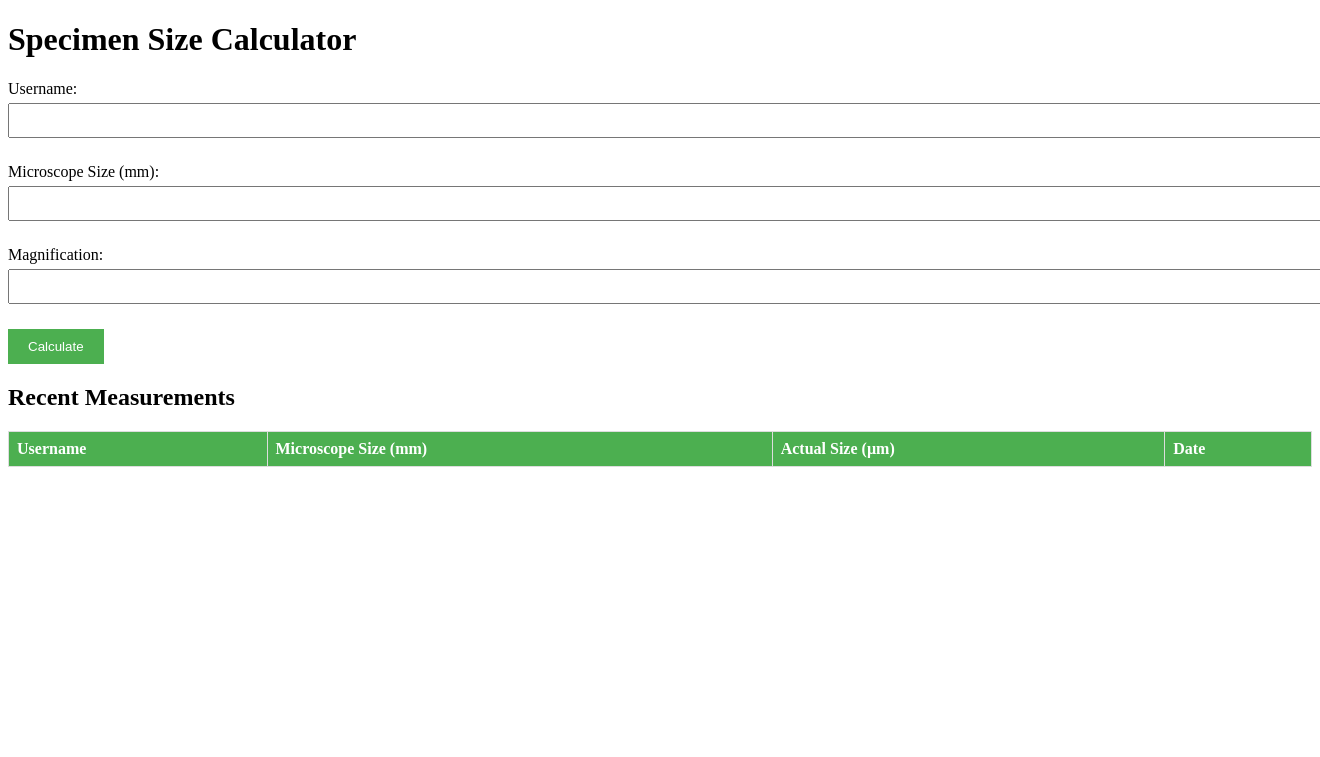
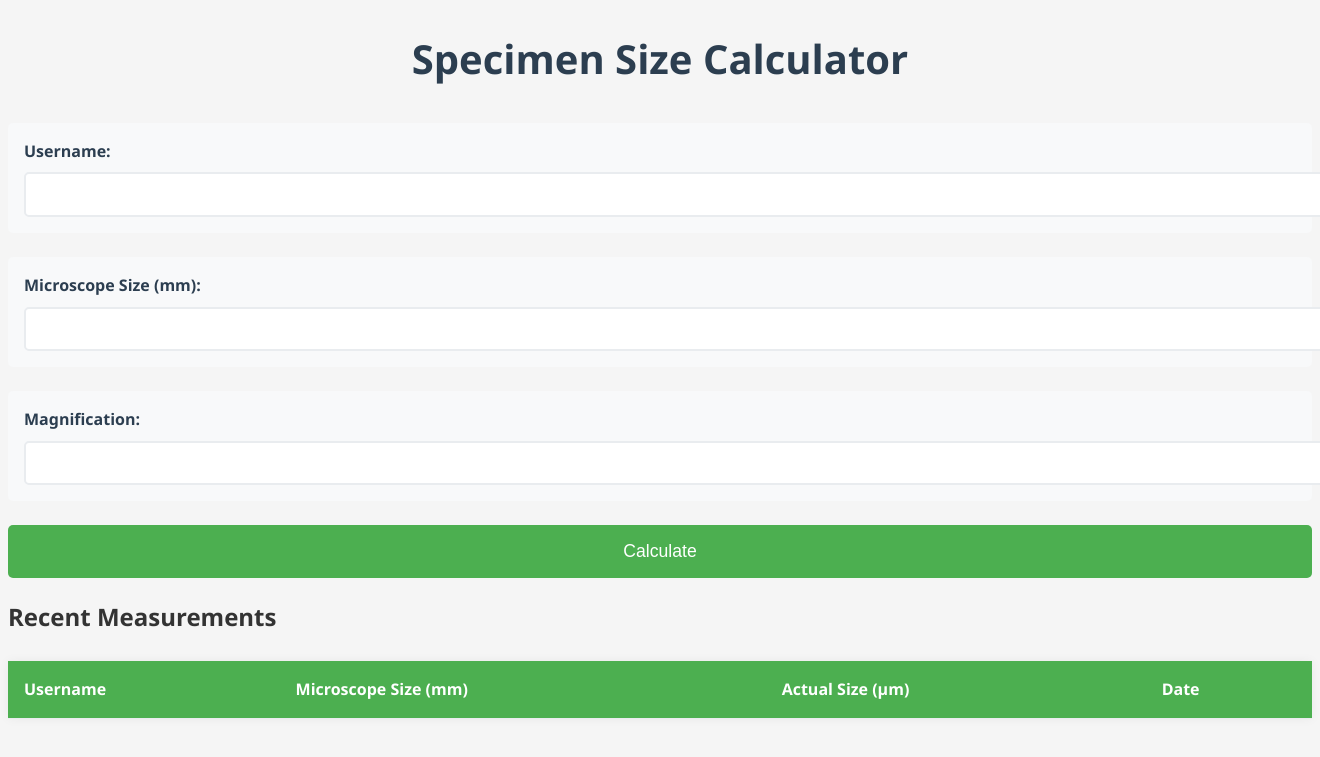
Before and after one commit to nchinedu/https-config-checker, a Flask app: page / in a window 1320 px wide; the page is wider, and only the part inside the window is pictured. Shown: the top 757 px of that part. Run offline with Flask 2, Linux system fonts and the light colour scheme; lists and menus that the app fills with data are empty; some libraries are stand-ins or nearby versions.

Commit message:
feat(ui): enhance user interface and add chart visualization
- Add Chart.js for measurement history visualization
- Improve form and table styling for better readability
- Add export and clear functionality for measurement data
- Update result display with enhanced formatting

```diff
--- a/computational_bio/static/css/styles.css
+++ b/computational_bio/static/css/styles.css
@@ -1,55 +1,129 @@
+body {
+    font-family: 'Segoe UI', Tahoma, Geneva, Verdana, sans-serif;
+    background: #f5f5f5;
+    color: #333;
+    line-height: 1.6;
+}
+
 .container {
-    max-width: 800px;
-    margin: 0 auto;
-    padding: 20px;
+    max-width: 900px;
+    margin: 2rem auto;
+    padding: 2rem;
+    background: white;
+    border-radius: 10px;
+    box-shadow: 0 0 20px rgba(0,0,0,0.1);
+}
+
+h1 {
+    color: #2c3e50;
+    text-align: center;
+    margin-bottom: 2rem;
+    font-size: 2.5rem;
 }
 
 .form-group {
-    margin-bottom: 15px;
+    margin-bottom: 1.5rem;
+    background: #f8f9fa;
+    padding: 1rem;
+    border-radius: 5px;
 }
 
 label {
     display: block;
-    margin-bottom: 5px;
+    margin-bottom: 0.5rem;
+    color: #2c3e50;
+    font-weight: 600;
 }
 
 input {
     width: 100%;
-    padding: 8px;
-    margin-bottom: 10px;
+    padding: 0.8rem;
+    border: 2px solid #e9ecef;
+    border-radius: 5px;
+    transition: border-color 0.3s ease;
+}
+
+input:focus {
+    outline: none;
+    border-color: #4CAF50;
 }
 
 button {
     background-color: #4CAF50;
     color: white;
-    padding: 10px 20px;
+    padding: 1rem 2rem;
     border: none;
+    border-radius: 5px;
     cursor: pointer;
+    width: 100%;
+    font-size: 1.1rem;
+    transition: background-color 0.3s ease;
 }
 
 button:hover {
     background-color: #45a049;
+    transform: translateY(-2px);
 }
 
 .result {
-    margin: 20px 0;
-    padding: 10px;
-    background-color: #f0f0f0;
+    margin: 1.5rem 0;
+    padding: 1rem;
+    background-color: #e8f5e9;
+    border-left: 4px solid #4CAF50;
+    border-radius: 5px;
+    font-weight: 600;
+}
+
+.controls {
+    display: flex;
+    gap: 1rem;
+    margin: 1rem 0;
+}
+
+.export-btn {
+    background-color: #2196F3;
+}
+
+.export-btn:hover {
+    background-color: #1976D2;
+}
+
+.clear-btn {
+    background-color: #f44336;
+}
+
+.clear-btn:hover {
+    background-color: #d32f2f;
 }
 
 table {
     width: 100%;
     border-collapse: collapse;
-    margin-top: 20px;
+    margin-top: 1.5rem;
+    background: white;
+    box-shadow: 0 0 10px rgba(0,0,0,0.05);
 }
 
 th, td {
-    border: 1px solid #ddd;
-    padding: 8px;
+    padding: 1rem;
     text-align: left;
+    border-bottom: 1px solid #e9ecef;
 }
 
 th {
     background-color: #4CAF50;
     color: white;
+    font-weight: 600;
 }
+
+tr:hover {
+    background-color: #f8f9fa;
+}
+
+.chart-container {
+    margin-top: 2rem;
+    padding: 1rem;
+    background: white;
+    border-radius: 5px;
+    box-shadow: 0 0 10px rgba(0,0,0,0.05);
+}
--- a/computational_bio/static/js/script.js
+++ b/computational_bio/static/js/script.js
@@ -1,3 +1,5 @@
+let measurementsChart;
+
 function calculate() {
     const username = document.getElementById('username').value;
     const microscope_size = parseFloat(document.getElementById('microscope_size').value);
@@ -10,7 +12,6 @@ function calculate() {
 
     const actual_size = (microscope_size / magnification) * 1000;
 
-    // Save to localStorage
     const measurement = {
         username,
         microscope_size,
@@ -20,14 +21,14 @@ function calculate() {
 
     let measurements = JSON.parse(localStorage.getItem('measurements') || '[]');
     measurements.unshift(measurement);
-    measurements = measurements.slice(0, 5); // Keep only last 5
+    measurements = measurements.slice(0, 5);
     localStorage.setItem('measurements', JSON.stringify(measurements));
 
-    // Display result
-    document.getElementById('result').textContent =
-        `Original size of specimen: ${actual_size.toFixed(2)} µm`;
+    document.getElementById('result').innerHTML =
+        `✨ Original size of specimen: <strong>${actual_size.toFixed(2)} µm</strong>`;
 
     updateMeasurementTable();
+    updateChart();
 }
 
 function updateMeasurementTable() {
@@ -44,5 +45,68 @@ function updateMeasurementTable() {
     });
 }
 
-// Load measurements on page load
-document.addEventListener('DOMContentLoaded', updateMeasurementTable);
+function updateChart() {
+    const measurements = JSON.parse(localStorage.getItem('measurements') || '[]');
+    const ctx = document.getElementById('measurementsChart').getContext('2d');
+
+    if (measurementsChart) {
+        measurementsChart.destroy();
+    }
+
+    measurementsChart = new Chart(ctx, {
+        type: 'line',
+        data: {
+            labels: measurements.map(m => new Date(m.date_added).toLocaleTimeString()),
+            datasets: [{
+                label: 'Actual Size (µm)',
+                data: measurements.map(m => m.actual_size),
+                borderColor: '#4CAF50',
+                tension: 0.1
+            }]
+        },
+        options: {
+            responsive: true,
+            plugins: {
+                title: {
+                    display: true,
+                    text: 'Measurement History'
+                }
+            }
+        }
+    });
+}
+
+function exportData() {
+    const measurements = JSON.parse(localStorage.getItem('measurements') || '[]');
+    const csv = [
+        ['Username', 'Microscope Size (mm)', 'Actual Size (µm)', 'Date'],
+        ...measurements.map(m => [
+            m.username,
+            m.microscope_size,
+            m.actual_size.toFixed(2),
+            new Date(m.date_added).toLocaleString()
+        ])
+    ].map(row => row.join(',')).join('\n');
+
+    const blob = new Blob([csv], { type: 'text/csv' });
+    const url = window.URL.createObjectURL(blob);
+    const a = document.createElement('a');
+    a.href = url;
+    a.download = 'specimen_measurements.csv';
+    a.click();
+    window.URL.revokeObjectURL(url);
+}
+
+function clearData() {
+    if (confirm('Are you sure you want to clear all measurements?')) {
+        localStorage.removeItem('measurements');
+        updateMeasurementTable();
+        updateChart();
+        document.getElementById('result').textContent = '';
+    }
+}
+
+document.addEventListener('DOMContentLoaded', () => {
+    updateMeasurementTable();
+    updateChart();
+});
```
Also changed, not shown: computational_bio/index.html (+17 -7 lines).
